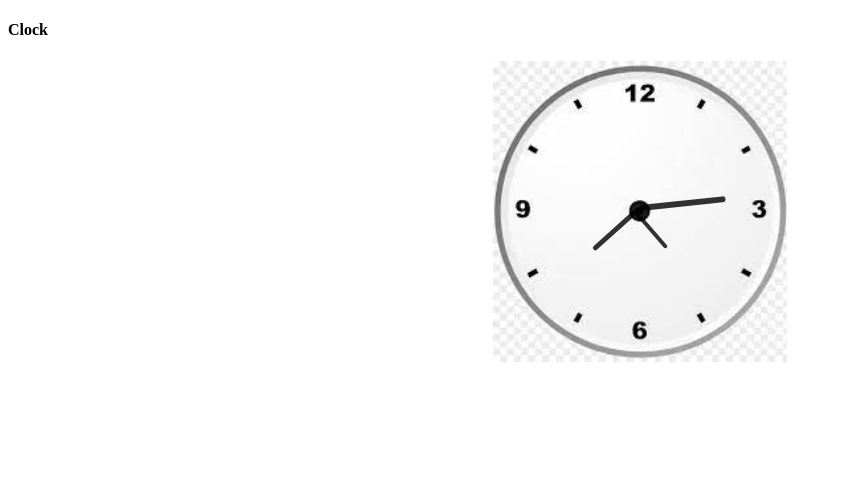
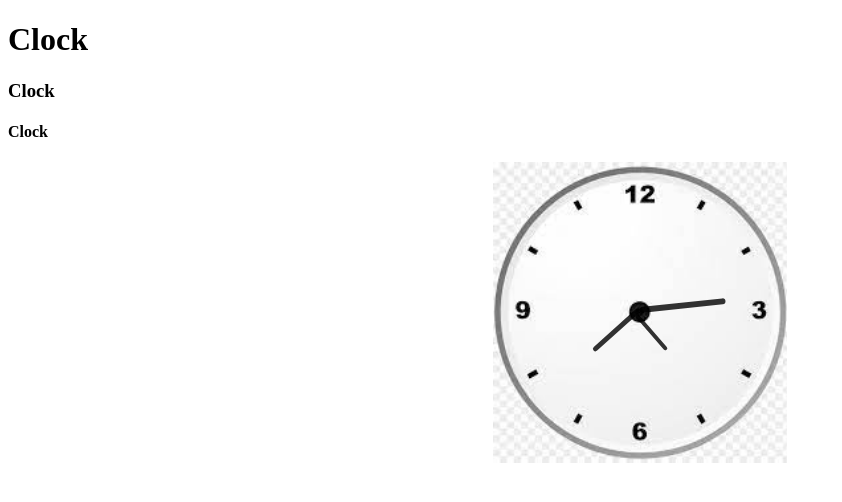
Before and after one commit to Shrustivaidya/CLOCK-USING-HTML-CSS-JAVASCRIPT, a plain HTML site: page index.html in a window 1280 px wide. Shown: the whole page, without its empty margins (0-842 px from the left). Drawn offline with Linux system fonts and the light colour scheme.

Commit message:
Added lines

```diff
--- a/index.html
+++ b/index.html
@@ -5,6 +5,8 @@
     <meta http-equiv="X-UA-Compatible" content="IE=edge">
     <meta name="viewport" content="width=device-width, initial-scale=1.0">
     <title>Digital Clock Using Pure JS</title>
+    <h1>Clock</h1>
+    <h3>Clock</h3>
     <h4>Clock</h4>
     <link rel="stylesheet" href="Styles/index.css">
     <script src="Scripts/index.js"></script>
```
